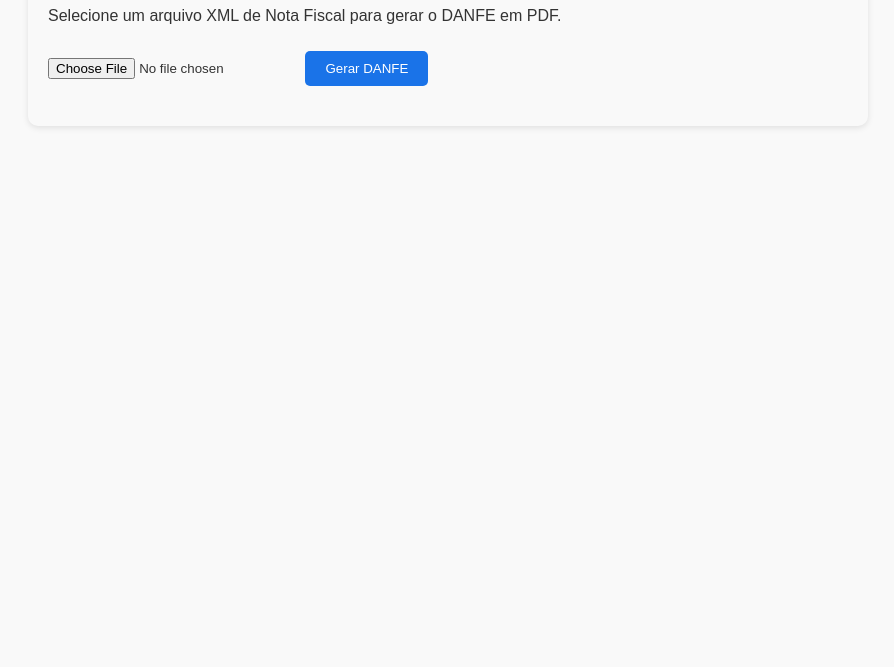
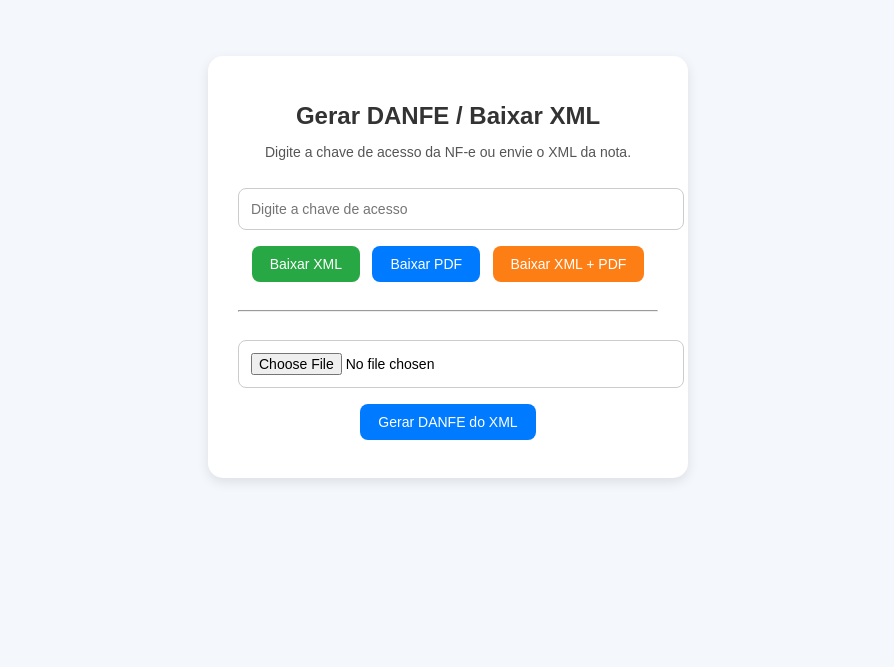
Before and after one commit to marcosleodido/puxanota, a plain HTML site: page index.html in a window 1280 px wide. Shown: the part 133-800 px from the top of the page, without its empty margins (192-1086 px from the left). Drawn offline with Linux system fonts and the light colour scheme.

Commit message:
Update index.html
bhaixar xml e pdf

```diff
--- a/index.html
+++ b/index.html
@@ -1,52 +1,125 @@
 <!DOCTYPE html>
-<html lang="pt-BR">
+<html lang="pt-br">
 <head>
   <meta charset="UTF-8">
-  <title>Meu Gerador de DANFE</title>
-  <link rel="stylesheet" href="style.css">
+  <meta name="viewport" content="width=device-width, initial-scale=1.0">
+  <title>Gerador de DANFE</title>
+  <style>
+    body {
+      font-family: Arial, sans-serif;
+      background: #f4f7fb;
+      display: flex;
+      justify-content: center;
+      align-items: center;
+      min-height: 100vh;
+      margin: 0;
+    }
+
+    .container {
+      background: #fff;
+      padding: 30px;
+      border-radius: 15px;
+      box-shadow: 0px 4px 12px rgba(0,0,0,0.1);
+      width: 420px;
+      text-align: center;
+    }
+
+    h1 {
+      font-size: 24px;
+      margin-bottom: 10px;
+      color: #333;
+    }
+
+    p {
+      font-size: 14px;
+      color: #555;
+      margin-bottom: 20px;
+    }
+
+    input[type="text"], input[type="file"] {
+      width: 100%;
+      padding: 12px;
+      margin: 8px 0;
+      border: 1px solid #ccc;
+      border-radius: 8px;
+      font-size: 14px;
+    }
+
+    .btn {
+      display: inline-block;
+      margin: 8px 4px;
+      padding: 10px 18px;
+      font-size: 14px;
+      border: none;
+      border-radius: 8px;
+      cursor: pointer;
+      transition: 0.3s;
+      color: #fff;
+    }
+
+    .btn-green { background: #28a745; }
+    .btn-blue { background: #007bff; }
+    .btn-orange { background: #fd7e14; }
+
+    .btn:hover { opacity: 0.85; }
+  </style>
 </head>
 <body>
-  <h1>Gerador de DANFE</h1>
-  <p>Selecione um arquivo XML de Nota Fiscal para gerar o DANFE em PDF.</p>
+  <div class="container">
+    <h1>Gerar DANFE / Baixar XML</h1>
+    <p>Digite a chave de acesso da NF-e ou envie o XML da nota.</p>
 
-  <input type="file" id="xmlFile" accept=".xml">
-  <button onclick="gerarDanfe()">Gerar DANFE</button>
+    <!-- Campo para chave de acesso -->
+    <input type="text" id="chave" placeholder="Digite a chave de acesso">
 
-  <div id="output"></div>
+    <!-- Botões para baixar -->
+    <div>
+      <button class="btn btn-green" onclick="baixarXML()">Baixar XML</button>
+      <button class="btn btn-blue" onclick="baixarPDF()">Baixar PDF</button>
+      <button class="btn btn-orange" onclick="baixarAmbos()">Baixar XML + PDF</button>
+    </div>
+
+    <hr style="margin: 20px 0;">
+
+    <!-- Upload de XML -->
+    <input type="file" id="xmlFile" accept=".xml">
+    <button class="btn btn-blue" onclick="gerarDanfe()">Gerar DANFE do XML</button>
+  </div>
 
   <script>
-    async function gerarDanfe() {
-      const fileInput = document.getElementById("xmlFile");
-      if (!fileInput.files.length) {
-        alert("Selecione um arquivo XML primeiro!");
-        return;
+    function baixarXML() {
+      let chave = document.getElementById("chave").value;
+      if(chave) {
+        alert("Aqui chamaria a API para baixar o XML da chave: " + chave);
+      } else {
+        alert("Digite a chave de acesso!");
       }
+    }
 
-      const xmlContent = await fileInput.files[0].text();
+    function baixarPDF() {
+      let chave = document.getElementById("chave").value;
+      if(chave) {
+        alert("Aqui chamaria a API para baixar o PDF do DANFE da chave: " + chave);
+      } else {
+        alert("Digite a chave de acesso!");
+      }
+    }
 
-      try {
-        const response = await fetch("https://ws.meudanfe.com.br/api/v1/get/nfe/xmltodanfepdf/API", {
-          method: "POST",
-          headers: { "Content-Type": "text/plain" },
-          body: xmlContent
-        });
+    function baixarAmbos() {
+      let chave = document.getElementById("chave").value;
+      if(chave) {
+        alert("Aqui chamaria a API para baixar tanto o XML quanto o PDF do DANFE da chave: " + chave);
+      } else {
+        alert("Digite a chave de acesso!");
+      }
+    }
 
-        if (!response.ok) {
-          document.getElementById("output").innerHTML = "❌ Erro ao gerar DANFE.";
-          return;
-        }
-
-        const base64Pdf = (await response.text()).replace(/"/g, "");
-        const pdfUrl = "data:application/pdf;base64," + base64Pdf;
-
-        document.getElementById("output").innerHTML = `
-          ✅ DANFE gerado com sucesso!<br>
-          <a href="${pdfUrl}" download="danfe.pdf" target="_blank">Baixar PDF</a>
-          <br><br>
-          <iframe src="${pdfUrl}" width="100%" height="500px"></iframe>
-        `;
-      } catch (err) {
-        document.getElementById("output").innerHTML = "⚠️ Erro: " + err.message;
+    function gerarDanfe() {
+      let file = document.getElementById("xmlFile").files[0];
+      if(file) {
+        alert("Aqui o script pegaria o XML enviado e geraria o DANFE em PDF.");
+      } else {
+        alert("Selecione um arquivo XML!");
       }
     }
   </script>
```
